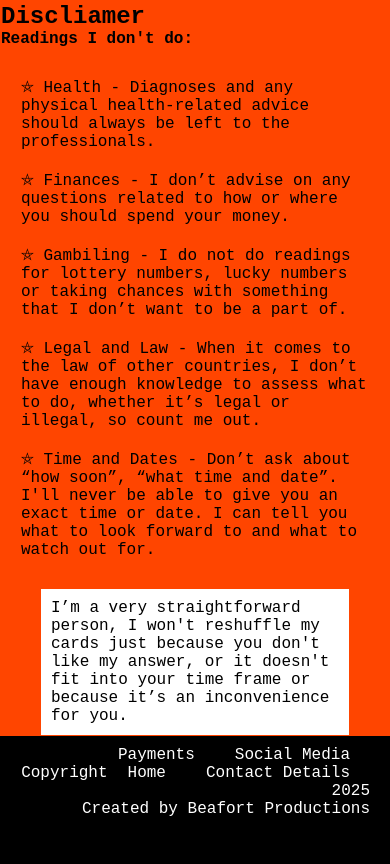
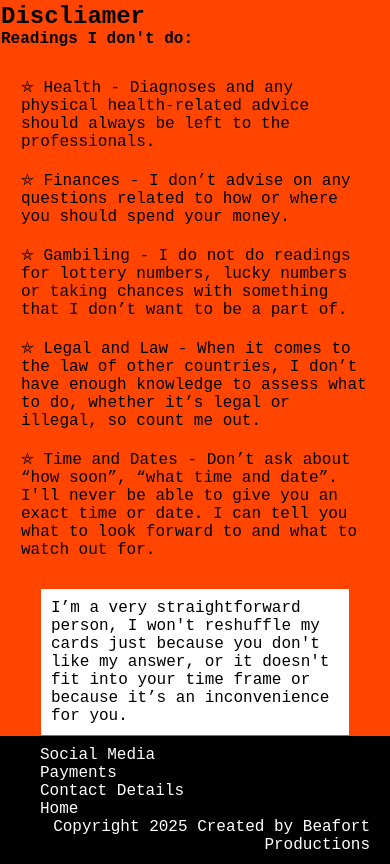
Before and after one commit to JBeaufort24/Tarot-Reading-by-Adonis, a plain HTML site: page index.html in a window 390 px wide. Shown: the part 5297-6161 px from the top of the page. Before the commit the page ends 6125 px from the top, so only its background shows below. Drawn offline with Linux system fonts and the light colour scheme.

Commit message:
Updated Links

```diff
--- a/CSS/tarotstyle.css
+++ b/CSS/tarotstyle.css
@@ -250,6 +250,13 @@ footer ul{
 footer li{
     float: right;
     color: white;
+    width: 25%;
+}
+
+footer li:after{
+    content: "";
+    display: table;
+    clear: both;
 }
 
 footer a{
@@ -269,6 +276,7 @@ footer img{
 footer p{
     color: white;
     text-align: right;
+    padding-top: 10px;
 }
 
 /*Responsive Web Design*/
@@ -316,6 +324,14 @@ footer p{
     #contact .contactdetails .column{
         width: 100%;
     }
+
+    footer p{
+        padding-top: 20px;
+    }
+
+    footer li{
+        width: 100%;
+    }
 }
 
 /*Tablet Devices*/
@@ -334,6 +350,10 @@ footer p{
     header h1{
         font-size: 3em;
     }
+
+    footer p{
+    padding-top: 30px;
+}
 }
 
 /*Desktop Devices*/
--- a/index.html
+++ b/index.html
@@ -238,7 +238,8 @@
       <li><a href="#payments">Payments</a></li>
       <li><a href="#contact">Contact Details</a></li>
       <li><a href="#home">Home</a></li>
-      <p>Copyright 2025<br>
+      <br>
+      <p>Copyright 2025
       Created by Beafort Productions</p>
     </ul>
   </footer>
```
